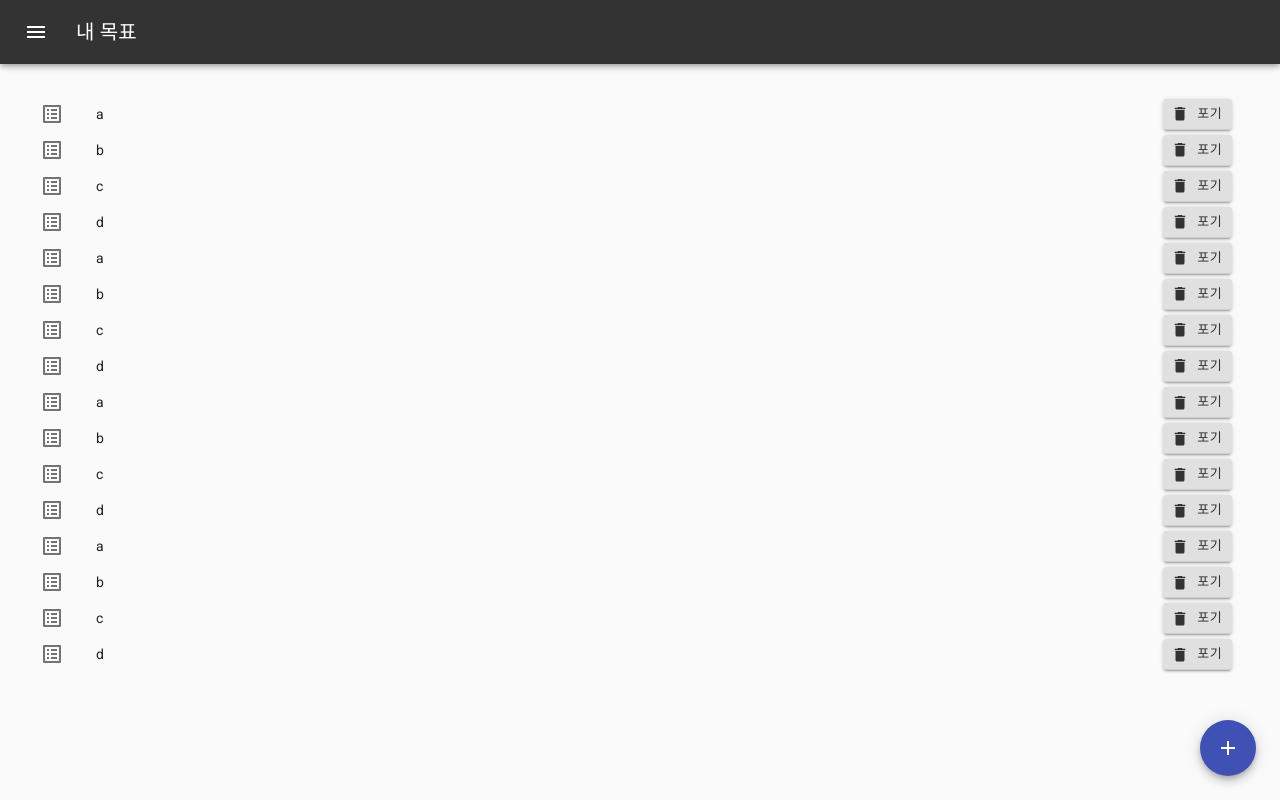
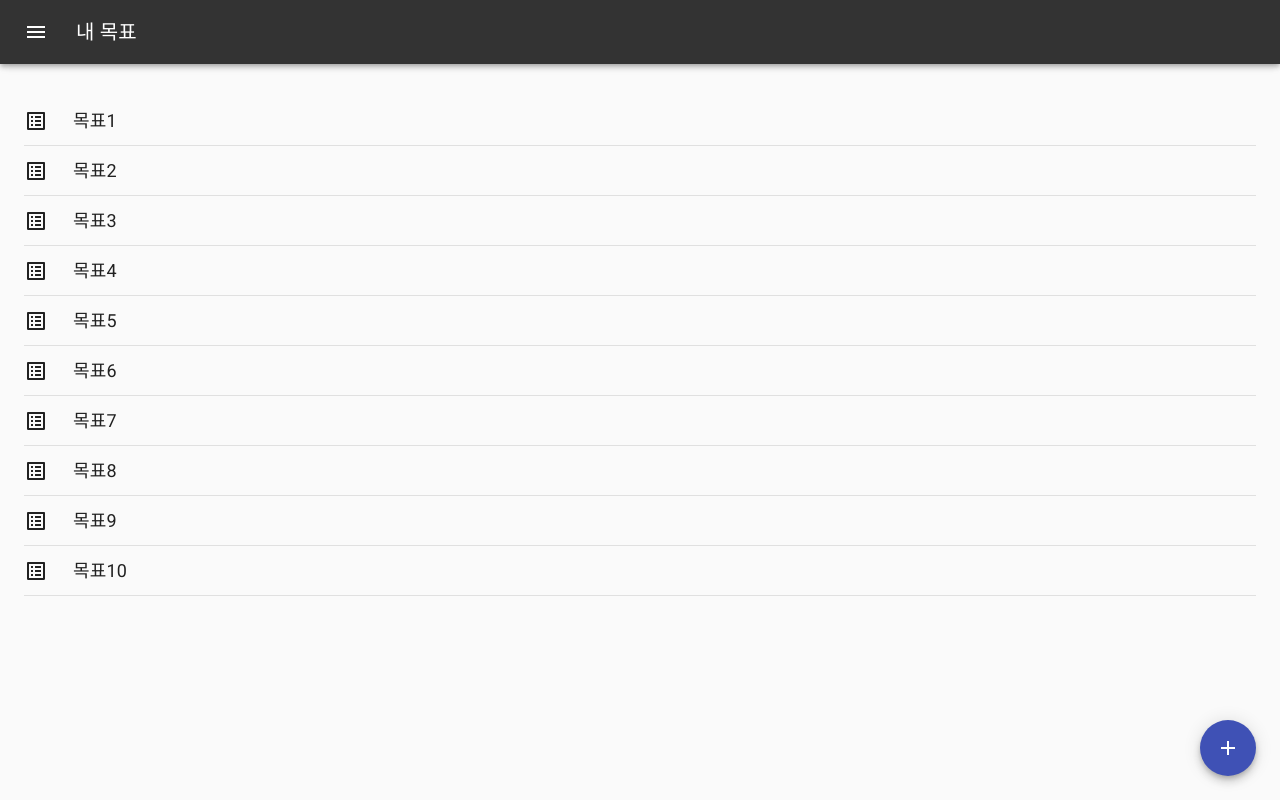
Before and after one commit to boostcamp-2020/Project04-A-Whale, a React (Create React App) app in the folder sidebar/: page /#/ in a window 1280 px wide. Built offline with nearby package versions, Linux system fonts and the light colour scheme.

Commit message:
[feat] bucketList 목록 화면 레이아웃 구현
hover 했을 때 포기 버튼 나타나도록 구현

```diff
--- a/sidebar/src/components/UI/atoms/buttons/AbandonButton.js
+++ b/sidebar/src/components/UI/atoms/buttons/AbandonButton.js
@@ -6,8 +6,8 @@ import Button from '@material-ui/core/Button';
 const useStyles = makeStyles((theme) => ({
   button: {
     margin: theme.spacing(1),
-    color: '#333333',
-    borderColor: '#E0E0E0',
+    color: '#616464',
+    borderColor: '#e0e0e0',
   },
 }));
 
--- /dev/null
+++ b/sidebar/src/components/UI/molecules/BucketListItem.js
@@ -0,0 +1,41 @@
+import React, { useState } from 'react';
+import ListAltIcon from '@material-ui/icons/ListAlt';
+import styled from 'styled-components';
+import AbandonButton from '../atoms/buttons/AbandonButton';
+
+const BucketListItemWrapper = styled.div`
+  display: flex;
+  height: 50px;
+  border-bottom: 1px solid #e0e0e0;
+  align-items: center;
+  &:hover {
+    cursor: pointer;
+    background-color: #eeeeee;
+  }
+`;
+
+const BucketTitleText = styled.span`
+  padding-left: 25px;
+  flex: 6;
+  font-size: 18px;
+`;
+
+const BucketListItem = ({ bucket }) => {
+  const [hidden, setHidden] = useState(true);
+  const changeHidden = (hidden) => {
+    setHidden(!hidden);
+  };
+
+  return (
+    <BucketListItemWrapper
+      onMouseOver={() => changeHidden(true)}
+      onMouseLeave={() => changeHidden(false)}
+    >
+      <ListAltIcon className="list-icon" />
+      <BucketTitleText>{bucket}</BucketTitleText>
+      {hidden ? null : <AbandonButton />}
+    </BucketListItemWrapper>
+  );
+};
+
+export default BucketListItem;
--- a/sidebar/src/components/pages/MyBucketListPage.js
+++ b/sidebar/src/components/pages/MyBucketListPage.js
@@ -4,22 +4,16 @@ import Menu from '../templates/Menu';
 
 const MyBucketListPage = () => {
   const bucketList = [
-    'a',
-    'b',
-    'c',
-    'd',
-    'a',
-    'b',
-    'c',
-    'd',
-    'a',
-    'b',
-    'c',
-    'd',
-    'a',
-    'b',
-    'c',
-    'd',
+    '목표1',
+    '목표2',
+    '목표3',
+    '목표4',
+    '목표5',
+    '목표6',
+    '목표7',
+    '목표8',
+    '목표9',
+    '목표10',
   ];
 
   return (
--- a/sidebar/src/components/templates/MyBucketList.js
+++ b/sidebar/src/components/templates/MyBucketList.js
@@ -2,15 +2,10 @@ import React from 'react';
 import clsx from 'clsx';
 import { makeStyles } from '@material-ui/core/styles';
 import List from '@material-ui/core/List';
-import ListItem from '@material-ui/core/ListItem';
-import ListItemText from '@material-ui/core/ListItemText';
 import Fab from '@material-ui/core/Fab';
 import AddIcon from '@material-ui/icons/Add';
-import ListAltIcon from '@material-ui/icons/ListAlt';
-import ListItemIcon from '@material-ui/core/ListItemIcon';
-import ListItemSecondaryAction from '@material-ui/core/ListItemSecondaryAction';
 import { Link } from 'react-router-dom';
-import AbandonButton from '../UI/atoms/buttons/AbandonButton';
+import BucketListItem from '../UI/molecules/BucketListItem';
 
 const useStyles = makeStyles((theme) => ({
   fab: {
@@ -48,17 +43,7 @@ const MyBucketList = ({ bucketList }) => {
         <div className={classes.drawerHeader} />
         <List>
           {bucketList.map((bucket, index) => {
-            return (
-              <ListItem key={index} role={undefined} dense button>
-                <ListItemIcon>
-                  <ListAltIcon />
-                </ListItemIcon>
-                <ListItemText primary={bucket} />
-                <ListItemSecondaryAction>
-                  <AbandonButton />
-                </ListItemSecondaryAction>
-              </ListItem>
-            );
+            return <BucketListItem key={index} bucket={bucket} />;
           })}
         </List>
         <Link to="/bucket-list/new">
```
